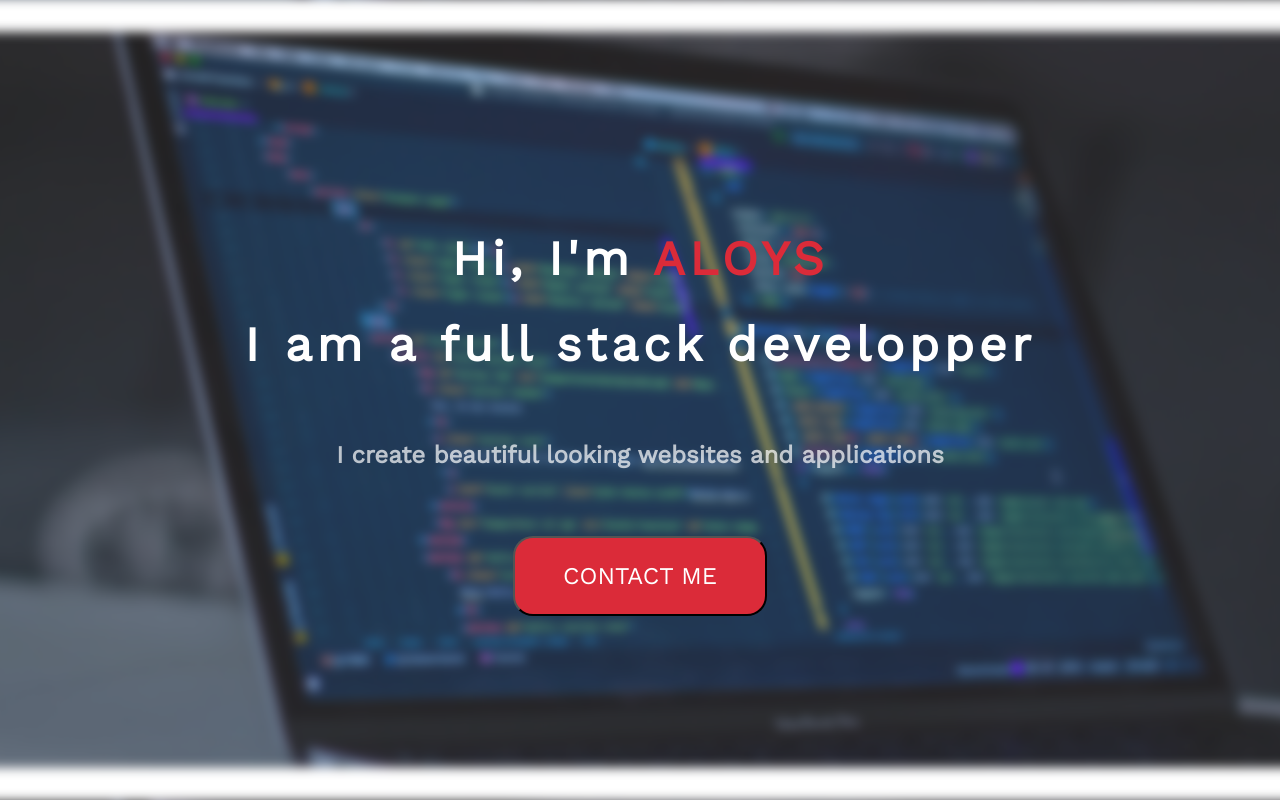
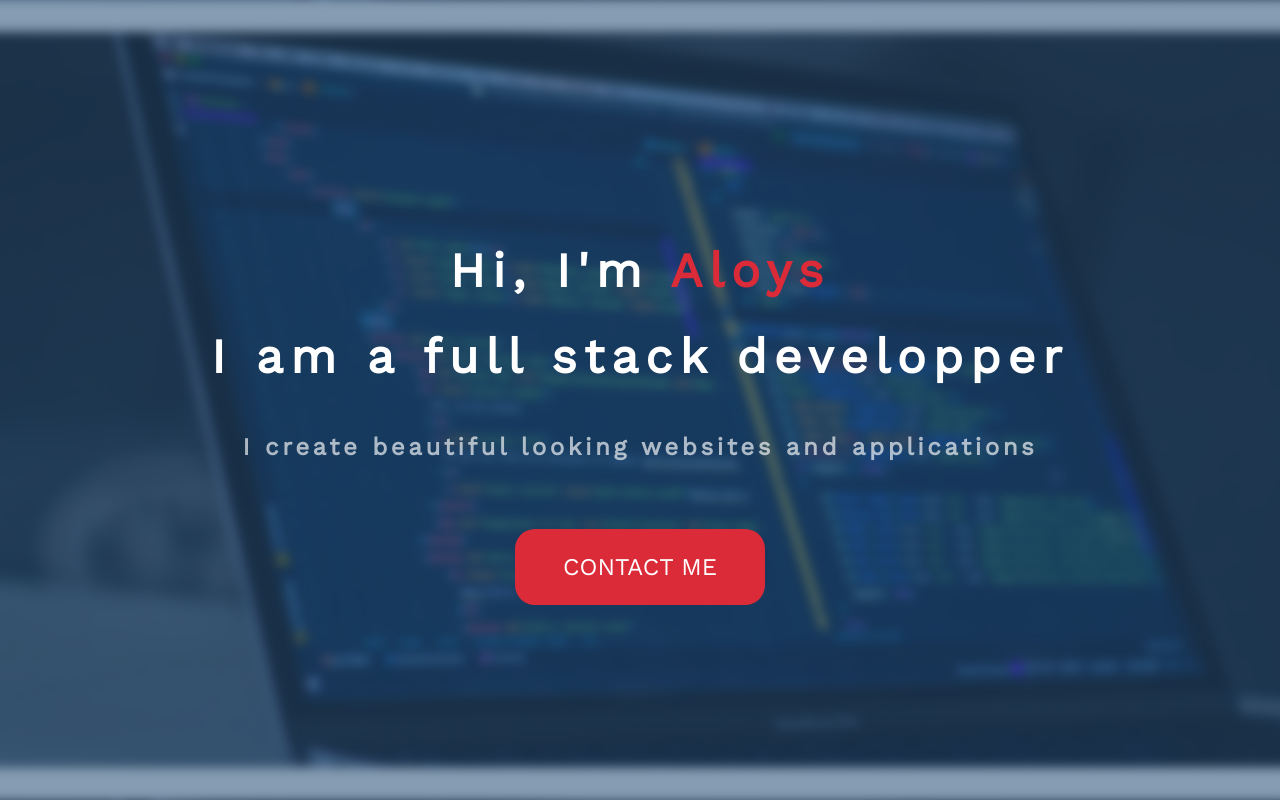
Before and after one commit to abitbetterthanyesterday/Aloys.dev, a plain HTML site: page index.html in a window 1280 px wide. Shown: the top 800 px of the page. Drawn offline with nearby package versions, Linux system fonts and the light colour scheme.

Commit message:
Add filter on background hero

```diff
--- a/sass/_header.sass
+++ b/sass/_header.sass
@@ -1,7 +1,7 @@
 //HEADER
 // Not working for some purposes? I have to mannually copy paste the colors.
 // @use 'colors'
-
+$background: #0D3B66
 $accent: #DB2B39
 $on-accent: #fff
 
@@ -10,8 +10,18 @@ header
   background-position: center
   background-size: 105%
 
+header::before
+  content: ''
+  position: absolute
+  height: 100%
+  width: 100%
+  background: $background
+  opacity: 0.5
+  z-index: 1
+
 header>*
   color: #fff
+  z-index: 2
 
 // BUTTON CTA
 header>input
@@ -22,13 +32,16 @@ header>input
   text-transform: uppercase
   font-size: 1.5em
   border-radius: 20px
+  border: none
+  cursor: pointer
 
 // Name Aloys in H1
 header>h1>span
   color: $accent
-  text-transform: uppercase
-  font-weight: 700
+  text-transform: capitalize
+  font-weight: bold
 
 // Subtitle
 header>h2
-  opacity: 70%
+  opacity: 65%
+  margin-top: 0
--- a/sass/_typography.sass
+++ b/sass/_typography.sass
@@ -6,11 +6,13 @@
 //Sizing
 header>h1
   line-height: 1.8em
-  letter-spacing: 0.1em
+  letter-spacing: 0.15em
   font-size: 3em
 
 header>h2
   font-size: 1.5em
+  letter-spacing: 0.15em
+  // font-variant: small-caps
 
 header
   text-align: center
```
Also changed, not shown: style.css, 1 other file.
